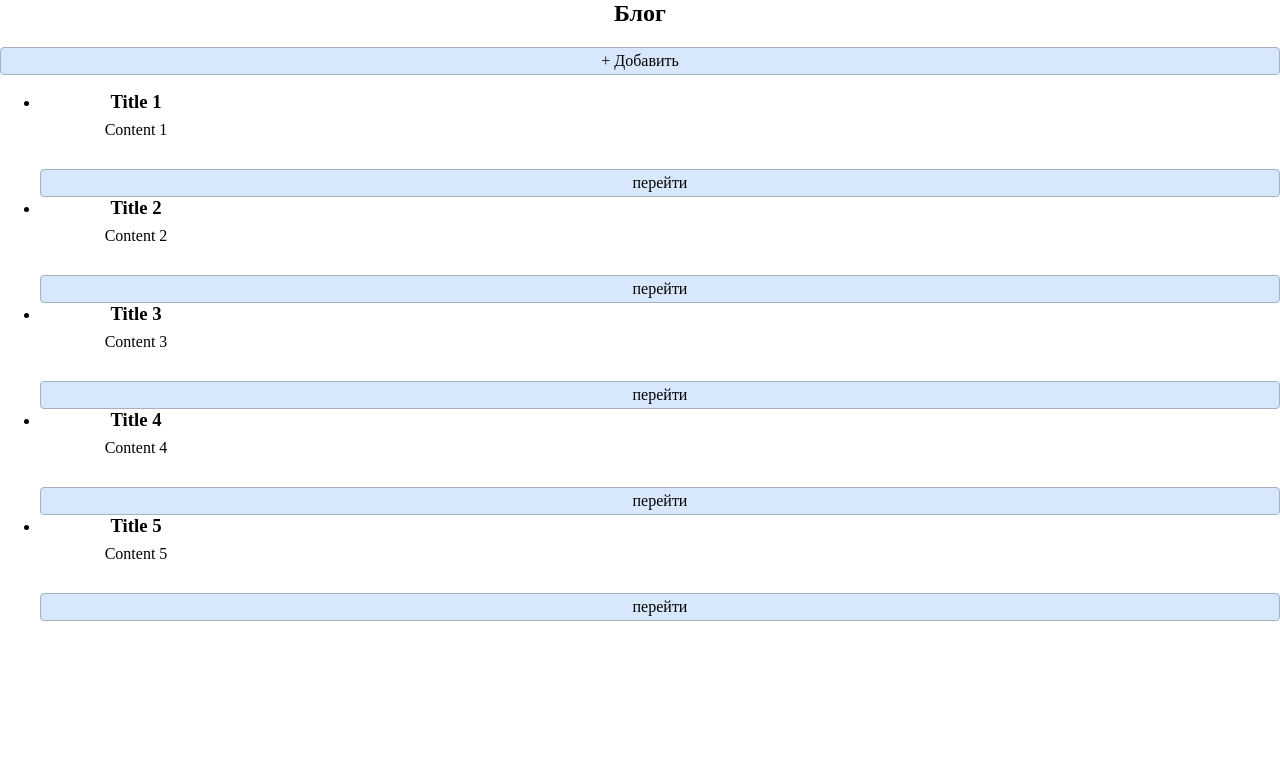
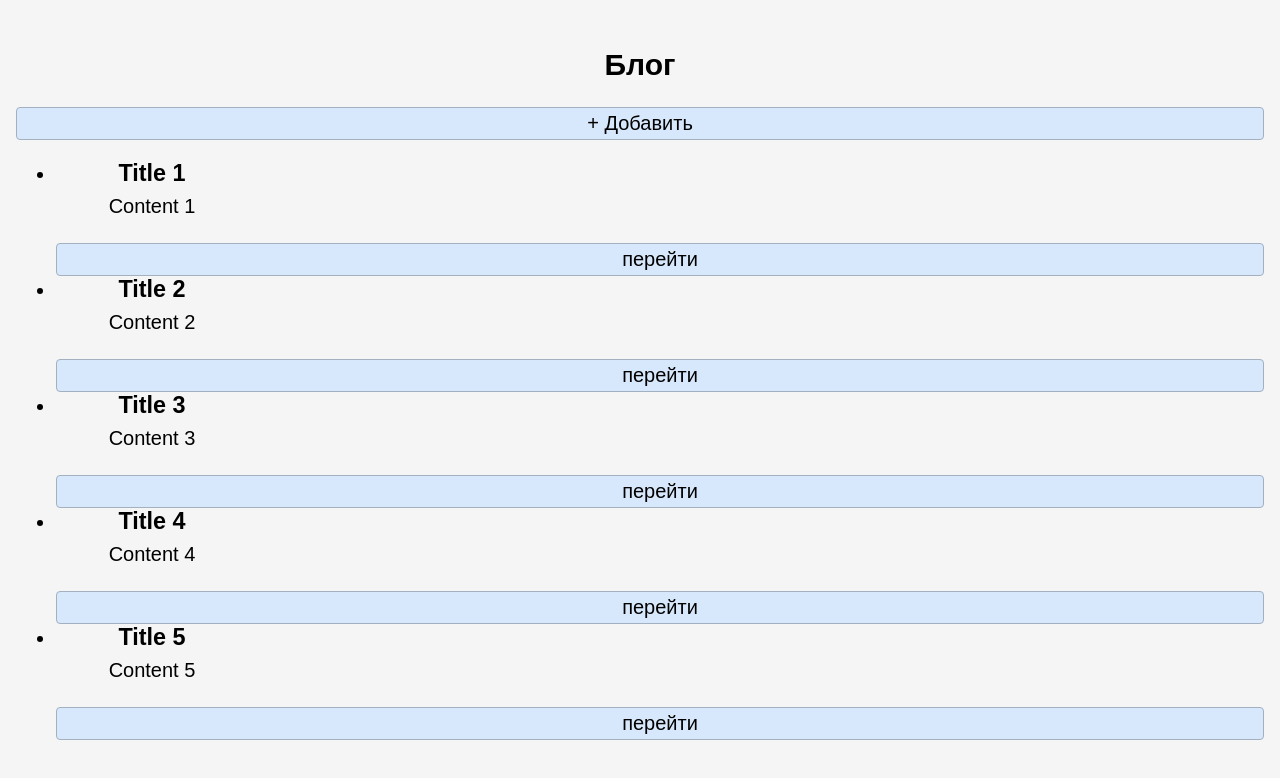
Before and after one commit to JazzmanDV/u-test-task, a React (Vite) app: page /posts in a window 1280 px wide. Shown: the top 778 px of the page. Built offline with nearby package versions, Linux system fonts and the light colour scheme.

Commit message:
Роутинг перенесен из index в App

```diff
--- a/src/App/App.jsx
+++ b/src/App/App.jsx
@@ -1,13 +1,32 @@
 import React from "react";
-import { Outlet } from "react-router-dom";
+import { BrowserRouter, Navigate, Route, Routes } from "react-router-dom";
+
+import PostsPage from "../pages/PostsPage/PostsPage";
+import EditPostPage from "../pages/EditPostPage/EditPostPage";
+import AddNewPostPage from "../pages/AddNewPostPage/AddNewPostPage";
 
 import styles from "./App.module.css";
 
 const App = () => {
     return (
-        <main className={styles.mainPage}>
+        <main className={styles.app}>
             <div className={styles.contentWrapper}>
-                <Outlet />
+                <BrowserRouter>
+                    <Routes>
+                        <Route path="/">
+                            <Route index element={<Navigate to="posts" replace={true} />} />
+                            <Route path="*" element={<Navigate to="posts" replace={true} />} />
+                            <Route path="posts">
+                                <Route index element={<PostsPage />} />
+                                <Route path="edit">
+                                    <Route index element={<Navigate to="posts" replace={true} />} />
+                                    <Route path=":postId" element={<EditPostPage />} />
+                                </Route>
+                                <Route path="add" element={<AddNewPostPage />} />
+                            </Route>
+                        </Route>
+                    </Routes>
+                </BrowserRouter>
             </div>
         </main>
     );
--- a/src/App/App.module.css
+++ b/src/App/App.module.css
@@ -24,7 +24,7 @@ select {
     font: inherit;
 }
 
-.main-page {
+.app {
     font-family: Arial, Helvetica, sans-serif;
     font-size: 20px;
 
--- a/src/index.jsx
+++ b/src/index.jsx
@@ -1,30 +1,11 @@
 import React from "react";
 import ReactDOM from "react-dom";
-import { BrowserRouter, Navigate, Route, Routes } from "react-router-dom";
 
 import App from "./App/App";
-import PostsPage from "./pages/PostsPage/PostsPage";
-import EditPostPage from "./pages/EditPostPage/EditPostPage";
-import AddNewPostPage from "./pages/AddNewPostPage/AddNewPostPage";
 
 ReactDOM.render(
     <React.StrictMode>
-        <BrowserRouter>
-            <Routes>
-                <Route path="/" element={<App />}>
-                    <Route index element={<Navigate to="posts" replace={true} />} />
-                    <Route path="*" element={<Navigate to="posts" replace={true} />} />
-                    <Route path="posts">
-                        <Route index element={<PostsPage />} />
-                        <Route path="edit">
-                            <Route index element={<Navigate to="posts" replace={true} />} />
-                            <Route path=":postId" element={<EditPostPage />} />
-                        </Route>
-                        <Route path="add" element={<AddNewPostPage />} />
-                    </Route>
-                </Route>
-            </Routes>
-        </BrowserRouter>
+        <App />
     </React.StrictMode>,
     document.getElementById("root")
 );
```
